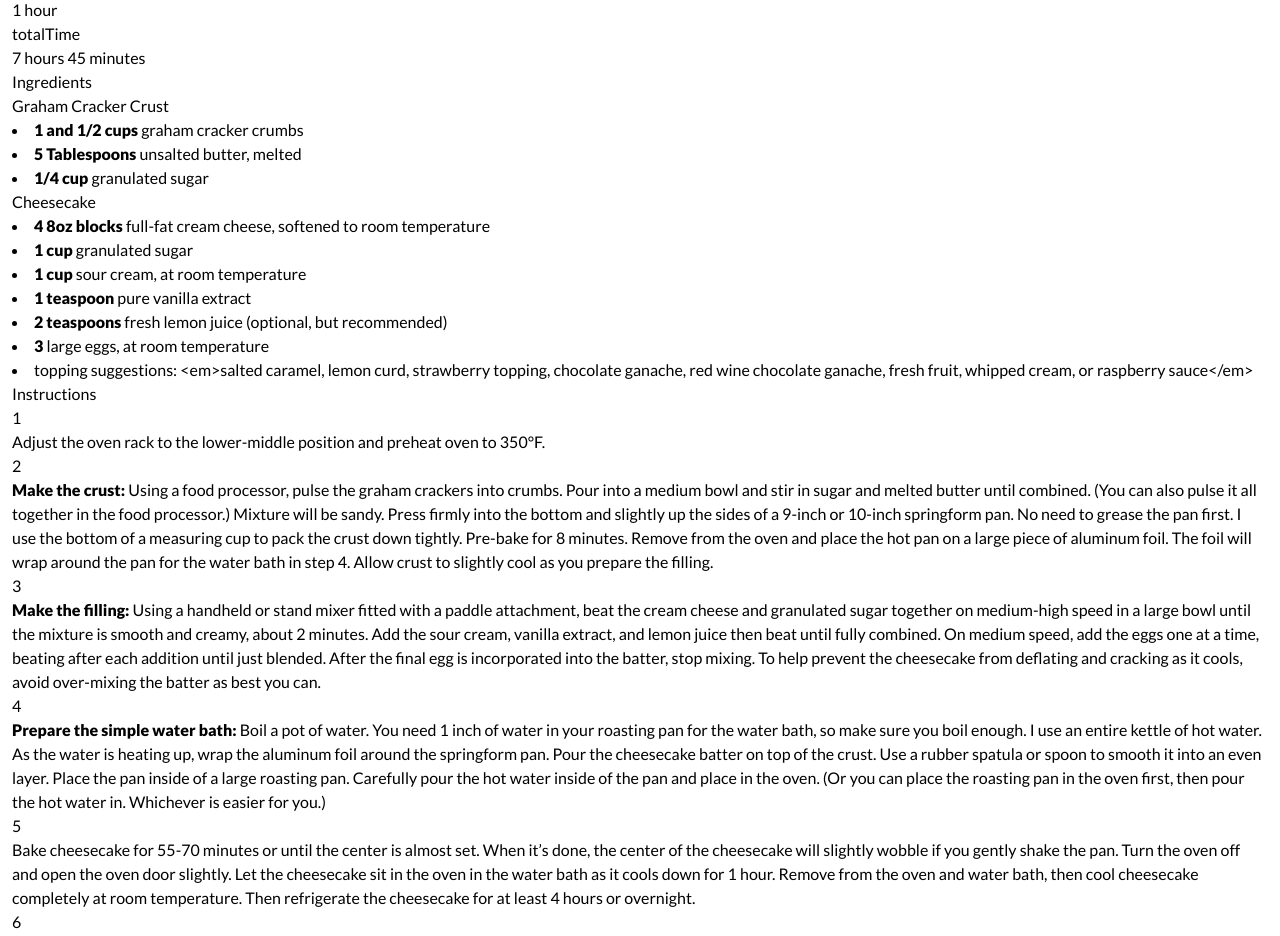
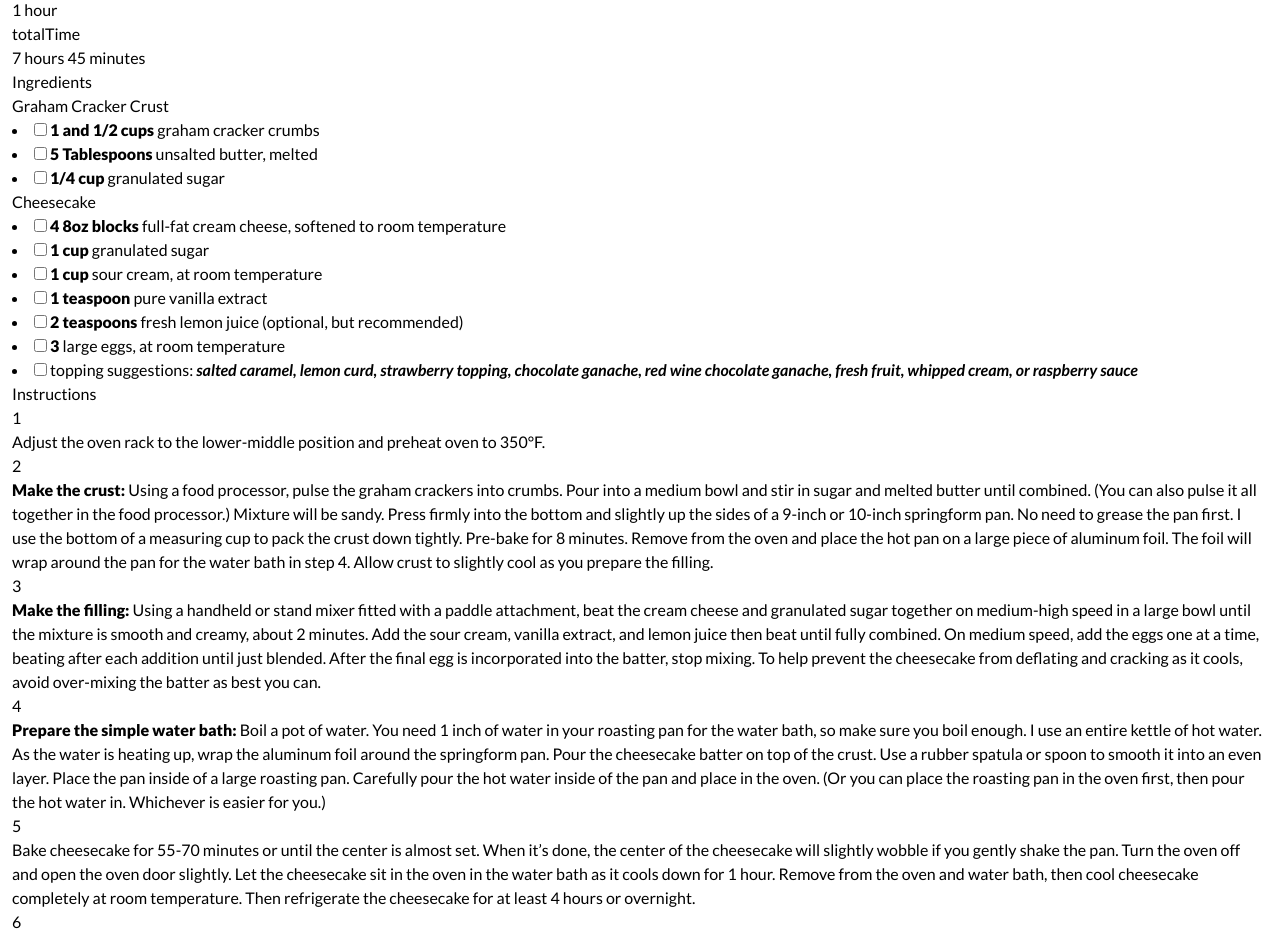
Before and after one commit to ritabradley/simple-recipe, a React (Vite) app: page / in a window 1280 px wide. Shown: the part 980-1916 px from the top of the page. Built offline with nearby package versions, Linux system fonts and the light colour scheme; a web font is replaced by a local one.

Commit message:
add checkboxes

```diff
--- a/src/components/Ingredient.jsx
+++ b/src/components/Ingredient.jsx
@@ -1,7 +1,8 @@
 export default function Ingredient({ name, amount }) {
   return (
     <li>
-      <strong>{amount}</strong> {name}
+      <input type='checkbox' /> <strong className='font-black'>{amount}</strong>{' '}
+      <span dangerouslySetInnerHTML={{ __html: name }} />
     </li>
   );
 }
```
